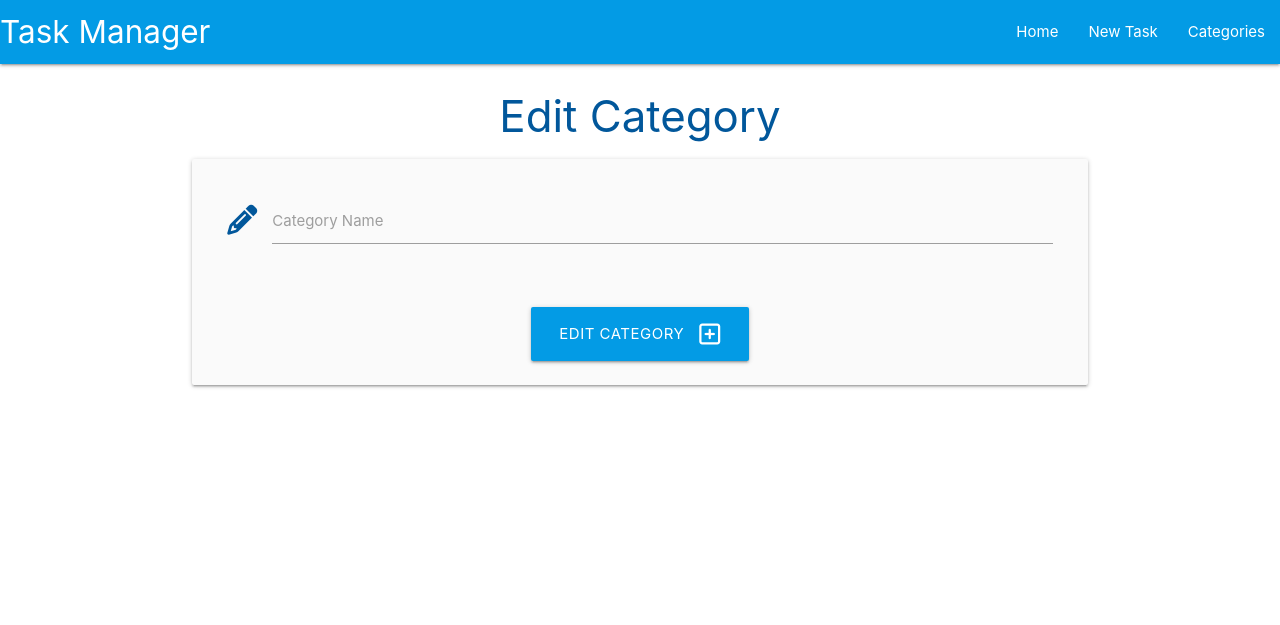
After one commit to ChristineEC/taskmgr-walkthrough, a Flask app: template taskmanager/templates/edit_category.html in a window 1280 px wide. The commit adds this page. Shown: the top 625 px of the page. Run offline with Flask 3, Linux system fonts and the light colour scheme; the template is opened without the code that fills it, so the values that code supplies are empty; parts of the project's set-up code (start-up, migrations or seed data) failed here and were passed over; some libraries are stand-ins or nearby versions.

Commit message:
Add edit_category html and function in routes.py

```diff
--- a/taskmanager/routes.py
+++ b/taskmanager/routes.py
@@ -22,3 +22,8 @@ def add_category():
         db.session.commit()
         return redirect(url_for("categories"))
     return render_template("add_category.html")
+
+@app.route("/edit_category/<int:category.id>", methods=["GET", "POST"])
+def edit_category(category_id):
+    category = Category.query.get_or_404(category_id)
+    return render_template("edit_category.html", category=category)
--- a/taskmanager/templates/categories.html
+++ b/taskmanager/templates/categories.html
@@ -19,7 +19,7 @@
         <span class="card-title">{{ category.category_name }}</span>
       </div>
       <div class="card-action">
-        <a href="#" class="btn green accent-4">Edit</a>
+        <a href="{{ url_for('edit_category', category_id=category.id) }}" class="btn green accent-4">Edit</a>
         <a href="#" class="btn red">Delete</a>
       </div>
     </div>
--- /dev/null
+++ b/taskmanager/templates/edit_category.html
@@ -0,0 +1,25 @@
+{% extends "base.html" %}
+{% block content %}
+
+<h3 class="light-blue-text text-darken-4 center-align">Edit Category</h3>
+
+<div class="row card-panel grey lighten-5">
+    <form class="col s12" method="POST" action="{{ url_for('edit_category', category_id=category.id) }}">
+        <div class="row">
+            <div class="input-field col s12">
+                <i class="fa-solid fa-pencil prefix light-blue-text text-darken-4"></i>
+                <input id="category_name" name="category_name" minlength="3" maxlength="25" type="text" class="validate">
+                <label for="category_name">Category Name</label>
+            </div>
+        </div>
+        <div class="row"></div>
+            <div class="col s12 center-align">
+                <button type="submit" class="btn-large light-blue darken-1">
+                    Edit Category <i class="fa-regular fa-square-plus right"></i>
+                </button>
+            </div>
+        </div>
+    </form>
+    </div>
+
+{% endblock %}
```
